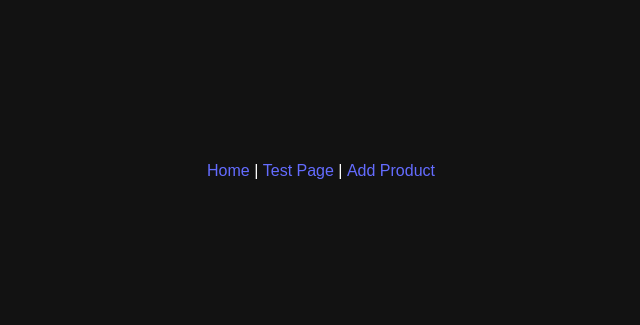
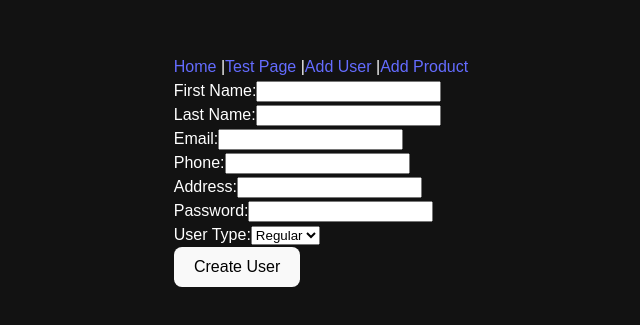
Before and after one commit to houlek21/Atawake, a React (Vite) app in the folder frontend/: page /create-user in a window 1280 px wide. Shown: the part 229-554 px from the top of the page, without its empty margins (319-959 px from the left). Built offline with nearby package versions, Linux system fonts and the light colour scheme.

Commit message:
Added createUser, createProduct Page

```diff
--- a/frontend/src/App.jsx
+++ b/frontend/src/App.jsx
@@ -1,20 +1,25 @@
 import React from "react";
 import { BrowserRouter as Router, Routes, Route, Link } from "react-router-dom";
-import Home from "./pages/home"; // Homepage
-import TestPage from "./pages/testPage"; // Additional test page
-import AddProduct from "./pages/addProduct";
+import Home from "./pages/home";
+import TestPage from "./pages/testPage";
+import CreateUser from "./pages/createUser";
+import CreateProduct from "./pages/createProduct";
 
 const App = () => {
   return (
     <Router>
       <nav>
-        <Link to="/">Home</Link> | <Link to="/test">Test Page</Link> | <Link to="/addProduct">Add Product</Link>
+        <Link to="/">Home</Link> |
+        <Link to="/test">Test Page</Link> |
+        <Link to="/create-user">Add User</Link> |
+        <Link to="/create-product">Add Product</Link>
       </nav>
 
       <Routes>
         <Route path="/" element={<Home />} />
         <Route path="/test" element={<TestPage />} />
-        <Route path="/addProduct" element={<AddProduct />} />
+        <Route path="/create-user" element={<CreateUser />} />
+        <Route path="/create-product" element={<CreateProduct />} />
       </Routes>
     </Router>
   );
--- a/frontend/src/pages/addProduct.jsx
+++ /dev/null
@@ -1,49 +0,0 @@
-import { useState } from "react";
-import { useNavigate } from "react-router-dom";
-
-export default function AddProduct() {
-  const [formData, setFormData] = useState({
-    name: "",
-    description: "",
-    price: "",
-    category_id: "",
-  });
-  const navigate = useNavigate();
-
-  const handleChange = (e) => {
-    setFormData({ ...formData, [e.target.name]: e.target.value });
-  };
-
-  const handleSubmit = async (e) => {
-    e.preventDefault();
-    const token = localStorage.getItem("token");
-
-    const response = await fetch("/api/products", {
-      method: "POST",
-      headers: {
-        "Content-Type": "application/json",
-        Authorization: `Bearer ${token}`,
-      },
-      body: JSON.stringify(formData),
-    });
-
-    if (response.ok) {
-      navigate("/"); // Redirect to homepage after adding product
-    } else {
-      console.error("Failed to add product");
-    }
-  };
-
-  return (
-    <div>
-      <h2>Add Product</h2>
-      <form onSubmit={handleSubmit}>
-        <input type="text" name="name" placeholder="Product Name" onChange={handleChange} required />
-        <textarea name="description" placeholder="Description" onChange={handleChange} required />
-        <input type="number" name="price" placeholder="Price" onChange={handleChange} required />
-        <input type="text" name="category_id" placeholder="Category ID" onChange={handleChange} required />
-        <button type="submit">Add Product</button>
-      </form>
-    </div>
-  );
-}
--- /dev/null
+++ b/frontend/src/pages/createProduct.jsx
@@ -0,0 +1,71 @@
+import React, { useState } from 'react';
+
+const CreateProduct = () => {
+  const [formData, setFormData] = useState({
+    name: '',
+    description: '',
+    price: '',
+    category: '',
+    stock: '',
+    seller_id: '', // Assuming seller ID is needed
+  });
+
+  const handleChange = (e) => {
+    setFormData({ ...formData, [e.target.name]: e.target.value });
+  };
+
+  const handleSubmit = async (e) => {
+    e.preventDefault();
+
+    try {
+      const response = await fetch('http://localhost:5000/api/users/', {
+        method: 'POST',
+        headers: { 'Content-Type': 'application/json' },
+        body: JSON.stringify(formData),
+      });
+
+      const data = await response.json();
+      if (response.ok) {
+        alert('Product created successfully');
+        setFormData({ name: '', description: '', price: '', category: '', stock: '', seller_id: '' });
+      } else {
+        alert(`Error creating product: ${data.message || 'Unknown error'}`);
+      }
+    } catch (error) {
+      alert('Network error: Unable to connect to the server.');
+      console.error('Error:', error);
+    }
+  };
+
+  return (
+    <form onSubmit={handleSubmit}>
+      <div>
+        <label>Product Name:</label>
+        <input type="text" name="name" value={formData.name} onChange={handleChange} required />
+      </div>
+      <div>
+        <label>Description:</label>
+        <textarea name="description" value={formData.description} onChange={handleChange} required />
+      </div>
+      <div>
+        <label>Price:</label>
+        <input type="number" name="price" value={formData.price} onChange={handleChange} required />
+      </div>
+      <div>
+        <label>Category:</label>
+        <input type="text" name="category" value={formData.category} onChange={handleChange} required />
+      </div>
+      <div>
+        <label>Stock Quantity:</label>
+        <input type="number" name="stock" value={formData.stock} onChange={handleChange} required />
+      </div>
+      <div>
+        <label>Seller ID:</label>
+        <input type="text" name="seller_id" value={formData.seller_id} onChange={handleChange} required />
+      </div>
+      <button type="submit">Create Product</button>
+    </form>
+  );
+};
+
+export default CreateProduct;
--- /dev/null
+++ b/frontend/src/pages/createUser.jsx
@@ -0,0 +1,79 @@
+import React, { useState } from 'react';
+
+const CreateUser = () => {
+  const [formData, setFormData] = useState({
+    first_name: '',
+    last_name: '',
+    email: '',
+    phone: '',
+    address: '',
+    password: '',
+    user_type: 'regular', // Allow role selection
+  });
+
+  const handleChange = (e) => {
+    setFormData({ ...formData, [e.target.name]: e.target.value });
+  };
+
+  const handleSubmit = async (e) => {
+    e.preventDefault();
+
+    try {
+      const response = await fetch('http://localhost:5000/api/users/', {
+        method: 'POST',
+        headers: { 'Content-Type': 'application/json' },
+        body: JSON.stringify(formData),
+      });
+
+      const data = await response.json();
+      if (response.ok) {
+        alert('User created successfully');
+        setFormData({ first_name: '', last_name: '', email: '', phone: '', address: '', password: '', user_type: 'regular' });
+      } else {
+        alert(`Error creating user: ${data.message || 'Unknown error'}`);
+      }
+    } catch (error) {
+      alert('Network error: Unable to connect to the server.');
+      console.error('Error:', error);
+    }
+  };
+
+  return (
+    <form onSubmit={handleSubmit}>
+      <div>
+        <label>First Name:</label>
+        <input type="text" name="first_name" value={formData.first_name} onChange={handleChange} required />
+      </div>
+      <div>
+        <label>Last Name:</label>
+        <input type="text" name="last_name" value={formData.last_name} onChange={handleChange} required />
+      </div>
+      <div>
+        <label>Email:</label>
+        <input type="email" name="email" value={formData.email} onChange={handleChange} required />
+      </div>
+      <div>
+        <label>Phone:</label>
+        <input type="text" name="phone" value={formData.phone} onChange={handleChange} />
+      </div>
+      <div>
+        <label>Address:</label>
+        <input type="text" name="address" value={formData.address} onChange={handleChange} />
+      </div>
+      <div>
+        <label>Password:</label>
+        <input type="password" name="password" value={formData.password} onChange={handleChange} required />
+      </div>
+      <div>
+        <label>User Type:</label>
+        <select name="user_type" value={formData.user_type} onChange={handleChange}>
+          <option value="regular">Regular</option>
+          <option value="admin">Admin</option>
+        </select>
+      </div>
+      <button type="submit">Create User</button>
+    </form>
+  );
+};
+
+export default CreateUser;
--- a/frontend/src/pages/home.jsx
+++ b/frontend/src/pages/home.jsx
@@ -6,17 +6,10 @@ export default function HomePage() {
   const [products, setProducts] = useState([]);
 
   useEffect(() => {
-    fetch("http://localhost:5000/api/users") // Fetch users from backend
+    fetch("http://localhost:5000/api/users/") // Fetch users from backend
       .then((response) => response.json())
       .then((data) => setUsers(data))
       .catch((error) => console.error("Error fetching users:", error));
-  }, []);
-
-  useEffect(() => {
-    fetch("http://localhost:5000/api/products") // Fetch products from backend
-      .then((response) => response.json())
-      .then((data) => setProducts(data))
-      .catch((error) => console.error("Error fetching products:", error));
   }, []);
 
   return (
@@ -34,17 +27,6 @@ export default function HomePage() {
           <p>Loading users...</p>
         )}
       </ul>
-
-      <h2>Products</h2>
-      <ul>
-        {products.map((product) => (
-          <li key={product.id}>
-            <h3>{product.name}</h3>
-            <p>{product.description}</p>
-            <p>Price: ${product.price}</p>
-          </li>
-        ))}
-      </ul>
     </div>
   );
 }
```
